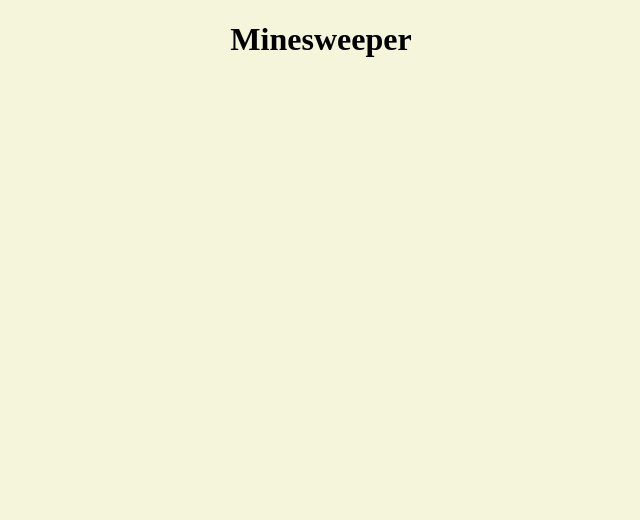
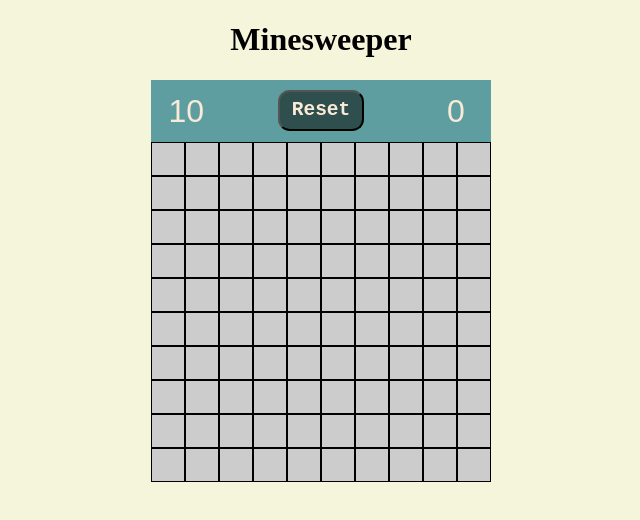
Before and after one commit to nplowman/minesweeper_backbone, a plain HTML site: page index.html in a window 1280 px wide. Shown: the whole page, without its empty margins (319-959 px from the left). Drawn offline with Linux system fonts and the light colour scheme.

Commit message:
Added missing script include to index.html

```diff
--- a/index.html
+++ b/index.html
@@ -46,6 +46,6 @@
 		<script src="scripts/app/collections/cells-collection.js" type="text/javascript"></script>
 		<script src="scripts/app/views/minesweeper-grid-view.js" type="text/javascript"></script>
 		<script src="scripts/app/views/minesweeper-controls-view.js" type="text/javascript"></script>
-
+		<script src="scripts/app/main.js" type="text/javascript"></script>
 	</body>
 </html>
```
